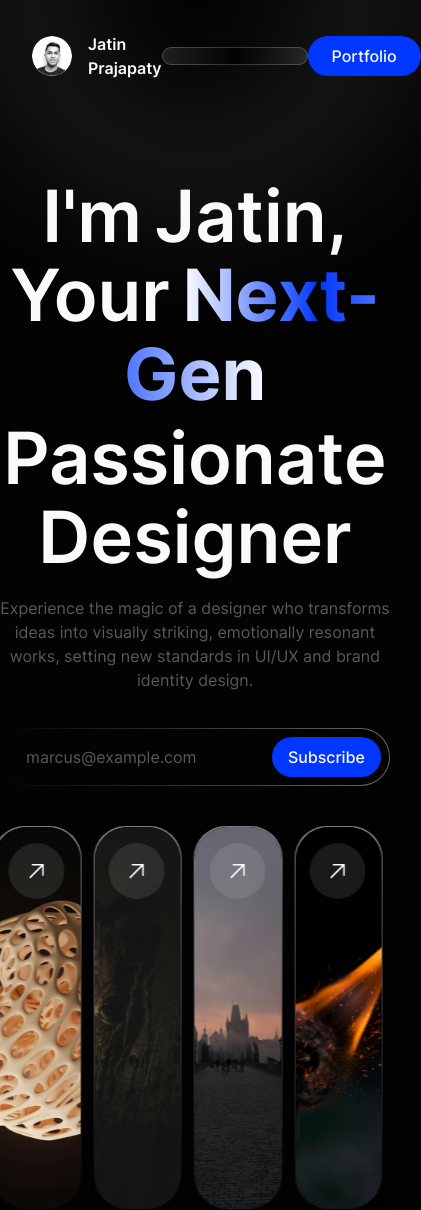
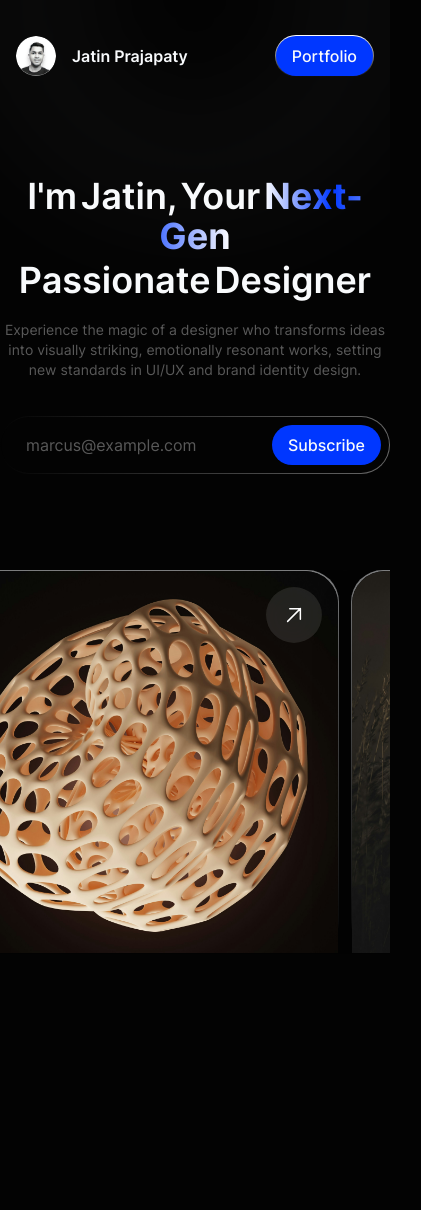
Before and after one commit to tejassharma-ts/designer, a Next.js app: page / in a window 390 px wide. Shown: the whole page, 421 px wide, since content can reach past the window. After the commit the page ends 956 px from the top, so only its background shows below. Built offline with nearby package versions, Linux system fonts and the light colour scheme.

Commit message:
a bit responsive

```diff
--- a/src/components/nav.tsx
+++ b/src/components/nav.tsx
@@ -1,6 +1,8 @@
 import { Avatar, AvatarFallback, AvatarImage } from "@/components/ui/avatar";
 import { Button } from "./ui/button";
 import Image from "next/image";
+import ShinyBorderContainer from "./ui/fancy-border";
+import { Input } from "./ui/input";
 
 const socialMediaLinks = [
   { src: "/whatsapp.png", alt: "WhatsApp", href: "https://www.whatsapp.com" },
@@ -23,7 +25,7 @@ export default function Nav() {
         <span className="font-semibold">Jatin Prajapaty</span>
       </div>
 
-      <ul className="flex gap-5 rounded-full border border-white/20 bg-gradient-to-r from-white/10 via-background to-white/10 px-3 py-2 backdrop-blur-3xl">
+      <ul className="relative flex gap-5 rounded-full border border-white/40 bg-gradient-to-r from-white/15 via-background to-white/15 px-3 py-2 backdrop-blur-3xl before:absolute before:h-[130%] before:bg-background/90 before:w-32 before:blur-sm before:rounded-full before:left-1/2 before:-z-10 before:-bottom-[20%] before:-translate-x-[30%] md:hidden">
         {socialMediaLinks.map((link, index) => (
           <li key={index} className="transition-transform duration-300 hover:-translate-y-1">
             <a href={link.href} target="_blank" rel="noopener noreferrer">
@@ -39,8 +41,11 @@ export default function Nav() {
           </li>
         ))}
       </ul>
-
-      <Button className="px-6">Portfolio</Button>
+      <div className="h-auto rounded-lg bg-gradient-to-b from-white p-px">
+        <Button className="inline-block w-full rounded-[calc(2rem+1px)] bg-primary px-6 sm:px-4">
+          Portfolio
+        </Button>
+      </div>
     </nav>
   );
 }
--- a/src/components/ui/fancy-border.tsx
+++ b/src/components/ui/fancy-border.tsx
@@ -13,10 +13,10 @@ export default function ShinyBorderContainer({
   ...props
 }: ShinyBorderContainerProps) {
   return (
-    <div className={cn("from-foreground/50 rounded-lg bg-gradient-to-b p-px w-full", className)}>
+    <div className={cn("from-foreground/50 rounded-lg bg-gradient-to-b p-px w-full min-w-[400px]", className)}>
       <div
         className={cn(
-          "bg-background shadow-primary-100 relative h-full rounded-[calc(2rem+1px)] shadow-2xl overflow-hidden",
+          "bg-background shadow-primary-100 relative h-full rounded-[calc(2rem+1px)] rounded-b-none shadow-2xl overflow-hidden",
           containerClassName,
         )}
         {...props}
--- a/src/sections/hero.tsx
+++ b/src/sections/hero.tsx
@@ -83,7 +83,7 @@ export default function Hero() {
         className="flex flex-col items-center justify-center gap-5 pt-16">
         <motion.h1
           variants={heroElementVariants}
-          className="text-center text-7xl font-semibold leading-[1.1] [word-spacing:-5px]">
+          className="text-center text-7xl font-semibold leading-[1.1] [word-spacing:-5px] md:text-6xl sm:text-4xl">
           I&apos;m Jatin, Your{" "}
           <span className="bg-gradient-to-r from-white via-primary via-40% to-white bg-clip-text font-bold text-transparent">
             Next-Gen
@@ -91,12 +91,12 @@ export default function Hero() {
         </motion.h1>
         <motion.h1
           variants={heroElementVariants}
-          className="-mt-4 text-center text-7xl font-semibold leading-[1.1] [word-spacing:-5px]">
+          className="-mt-4 text-center text-7xl font-semibold leading-[1.1] [word-spacing:-5px] md:text-6xl sm:text-4xl">
           Passionate Designer
         </motion.h1>
         <motion.p
           variants={heroElementVariants}
-          className="max-w-2xl text-center text-muted-foreground">
+          className="max-w-2xl text-center text-muted-foreground text-base md:text-sm">
           Experience the magic of a designer who transforms ideas into visually striking,
           emotionally resonant works, setting new standards in UI/UX and brand identity design.
         </motion.p>
@@ -120,18 +120,18 @@ export default function Hero() {
         initial="off"
         variants={cardVariants}
         animate={cartContrls}
-        className="flex gap-3 overflow-x-hidden min-w-full">
+        className="flex gap-3 overflow-x-hidden min-w-full mt-24">
         <motion.div variants={cardVariants}>
           <img
             src="/big-circle.svg"
-            className="absolute left-1/2 top-0 -z-40 -translate-x-1/2 -translate-y-[50%] border object-cover blur-3xl"
+            className="absolute left-1/2 top-0 -z-40 -translate-x-1/2 -translate-y-[50%] border object-cover blur-3xl opacity-[.4]"
           />
         </motion.div>
         <motion.div
           initial="stop"
           animate={marqueeControls}
           variants={marqueeVariants}
-          className="mt-10 flex min-w-full flex-shrink-0 justify-around gap-3">
+          className="flex min-w-full flex-shrink-0 justify-around gap-3">
           <ShinyBorderContainer className="group relative min-h-96">
             <Image fill src="/project-1.jpg" alt="project-1" className="object-cover" />
             <span className="absolute right-4 top-4 z-50 flex size-14 items-center justify-center rounded-full bg-white/10 backdrop-blur-lg">
@@ -162,7 +162,7 @@ export default function Hero() {
           initial="stop"
           animate={marqueeControls}
           variants={marqueeVariants}
-          className="mt-10 flex min-w-full flex-shrink-0 justify-around gap-3">
+          className="flex min-w-full flex-shrink-0 justify-around gap-3">
           <ShinyBorderContainer className="group relative min-h-96">
             <Image fill src="/project-1.jpg" alt="project-1" className="object-cover" />
             <span className="absolute right-4 top-4 z-50 flex size-14 items-center justify-center rounded-full bg-white/10 backdrop-blur-lg">
--- a/tailwind.config.ts
+++ b/tailwind.config.ts
@@ -13,11 +13,29 @@ const config = {
   theme: {
     container: {
       center: true,
-      padding: "2rem",
+      padding: "1rem",
       screens: {
         "2xl": "1400px",
       },
     },
+    screens: {
+      xl: { max: "1279px" },
+      // => @media (max-width: 1279px) { ... }
+
+      lg: { max: "1023px" },
+      // => @media (max-width: 1023px) { ... }
+
+      md: { max: "767px" },
+      // => @media (max-width: 767px) { ... }
+
+      "md-sm": { max: "740px" },
+
+      sm: { max: "639px" },
+      // => @media (max-width: 639px) { ... }
+
+      tiny: { max: "550px" },
+    },
+
     extend: {
       fontFamily: {
         sans: ["var(--font-main)", ...fontFamily.sans],
```
